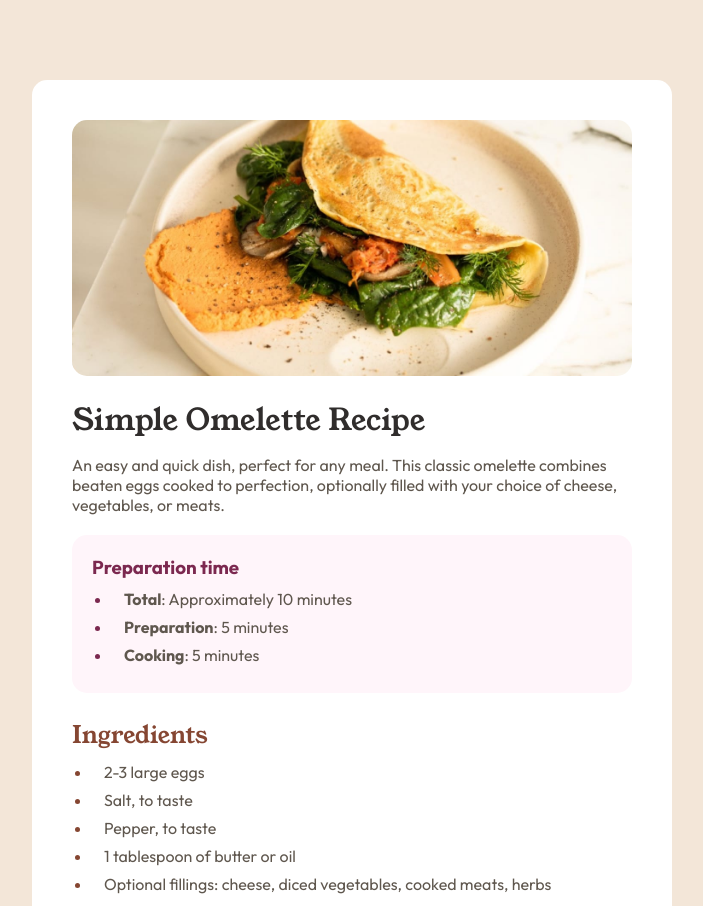
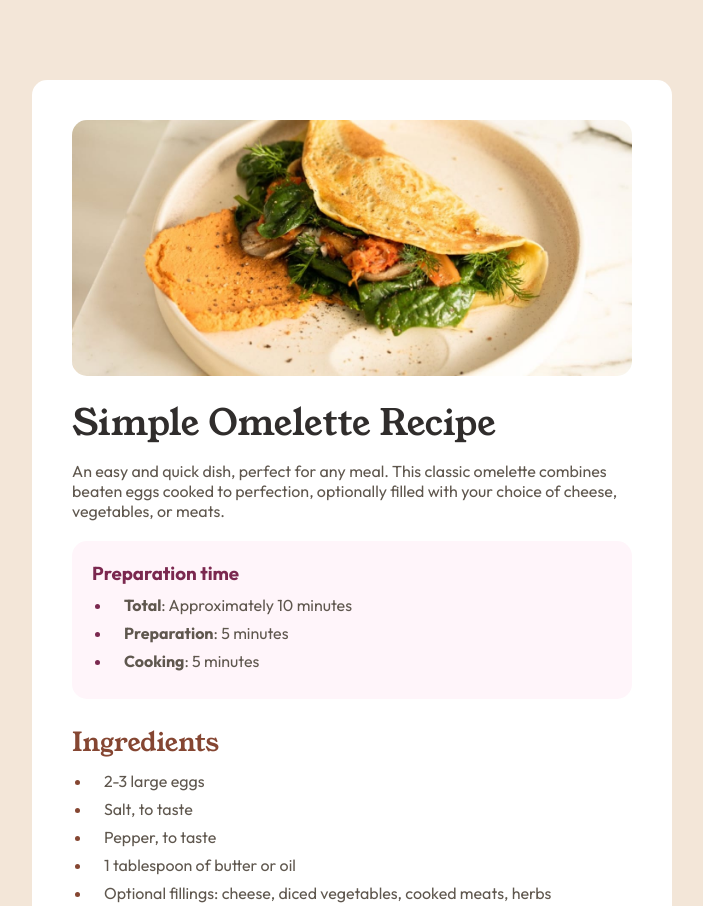
Before and after one commit to Steven-Ang/Fronted-Mentor-Recipe-Page, a plain HTML site: page index.html in a window 1280 px wide. Shown: the top 906 px of the page, without its empty margins (288-991 px from the left). Drawn offline with Linux system fonts and the light colour scheme.

Commit message:
Increase headings font size

```diff
--- a/main.css
+++ b/main.css
@@ -128,6 +128,20 @@ td:first-child {
 }
 
 @media (min-width: 769px) {
+  #main-heading {
+    font-size: 36px;
+  }
+
+  .heading {
+    font-size: 26px;
+  }
+
+  .section {
+    padding-left: 0;
+    padding-right: 0;
+    margin: 0;
+  }
+
   .container {
     width: 50%;
     margin: 80px auto;
@@ -138,10 +152,4 @@ td:first-child {
   .main-image {
     border-radius: 15px;
   }
-
-  .section {
-    padding-left: 0;
-    padding-right: 0;
-    margin: 0;
-  }
 }
```
